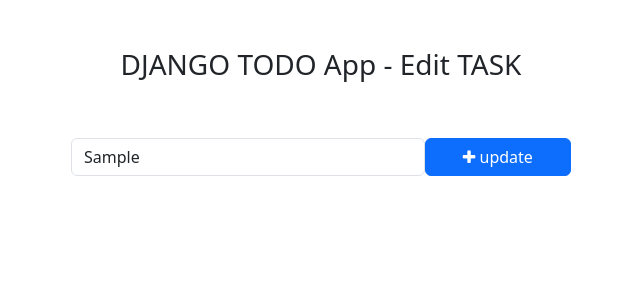
After one commit to shiv114/to-do-app, a Django app: page /TODO/edit_task/1/ in a window 1280 px wide. The commit adds this page. Shown: the top 300 px of the page, without its empty margins (319-959 px from the left). Run offline with Django 5.2, Linux system fonts and the light colour scheme; tables that the repository leaves empty hold one stand-in row (values such as "Sample post").

Commit message:
todo app final

```diff
--- a/TODO/urls.py
+++ b/TODO/urls.py
@@ -3,4 +3,7 @@
 
 urlpatterns = [
     path('addTask/', views.addTask,name='addTask'),
+    path('mark_as_done/<int:pk>/',views.mark_as_done,name='mark_as_done'),
+    path('edit_task/<int:pk>/',views.edit_task,name='edit_task'),
+    path('delete_task/<int:pk>/',views.delete_task,name='delete_task'),
 ]
--- a/TODO/views.py
+++ b/TODO/views.py
@@ -1,4 +1,4 @@
-from django.shortcuts import render,redirect
+from django.shortcuts import render,redirect,get_object_or_404
 from django.http import HttpResponse
 from .models import Task
 
@@ -6,8 +6,34 @@
 def addTask(request):
     t=request.POST['task']
     Task.objects.create(task=t)
+    #ompleted_task=Task.objects.filter(is_)
     #return HttpResponse('The form is submitted')
     return redirect ('home')
 
 
 # Create your views here.
+def mark_as_done(request, pk):
+    task=get_object_or_404(Task,pk=pk)
+    task.is_completed=True
+    task.save()
+    return redirect('home')
+    #return HttpResponse(task)
+
+def edit_task(request, pk):
+    get_task = get_object_or_404(Task,pk=pk)
+    if request.method =='POST':
+        new_task =request.POST['task']
+        get_task.task = new_task
+        get_task.save()
+        return redirect('home')
+        #print(new_task)
+
+    else:
+        context={
+            'g':get_task,
+        }
+        return render (request, 'edit.html',context)
+def delete_task(request, pk):
+    d_task = get_object_or_404(Task,pk=pk)
+    d_task.delete()
+    return redirect('home')
--- /dev/null
+++ b/templates/edit.html
@@ -0,0 +1,32 @@
+<!DOCTYPE html>
+<html lang="en">
+<head>
+    <meta charset="UTF-8">
+    <meta name="viewport" content="width=device-width, initial-scale=1.0">
+    <title>Django to do task</title>
+     <!-- Bootstrap -->
+     <link href="https://cdn.jsdelivr.net/npm/bootstrap@5.3.0-alpha1/dist/css/bootstrap.min.css" rel="stylesheet" integrity="sha384-GLhlTQ8iRABdZLl6O3oVMWSktQOp6b7In1Zl3/Jr59b6EGGoI1aFkw7cmDA6j6gD" crossorigin="anonymous">
+     <script src="https://cdn.jsdelivr.net/npm/bootstrap@5.3.0-alpha1/dist/js/bootstrap.bundle.min.js" integrity="sha384-w76AqPfDkMBDXo30jS1Sgez6pr3x5MlQ1ZAGC+nuZB+EYdgRZgiwxhTBTkF7CXvN" crossorigin="anonymous"></script>
+      <!-- Font Awesome Icons -->
+    <link rel="stylesheet" href="https://cdnjs.cloudflare.com/ajax/libs/font-awesome/4.7.0/css/font-awesome.min.css">
+
+</head>
+<body>
+    <div class="container">
+        <h3 class="pt-5 pb-5 text-center">DJANGO TODO App - Edit TASK</h3>
+            <form action="{% url "edit_task" g.pk %}" method="POST" style="width: 500px; margin:auto;">
+                {% csrf_token %}
+                <div class="form-group">
+                    <span style="display: flex;">
+                        <input type="text" class="form-control" name="task" placeholder="Add a task" value="{{ g.task }}">
+                        <button type="submit" class="btn btn-primary" style="width: 200px;">
+                            <i class="fa fa-plus"></i> update
+                        </button>
+                    </span>
+                </div>
+            </form>
+        </div>
+    </div>
+
+</body>
+</html>
--- a/todo_main/views.py
+++ b/todo_main/views.py
@@ -4,8 +4,10 @@
 
 def home(request):
     taskABC=Task.objects.filter(is_completed=False).order_by('-updated_at')
+    task_completed=Task.objects.filter(is_completed=True)
     context={
-        'tasks1':taskABC
+        'tasks1':taskABC,
+        'task_completed':task_completed,
     }
     #print(task)
     return render (request, 'home.html', context)
```
Also changed, not shown: templates/home.html (+26 -19 lines).
